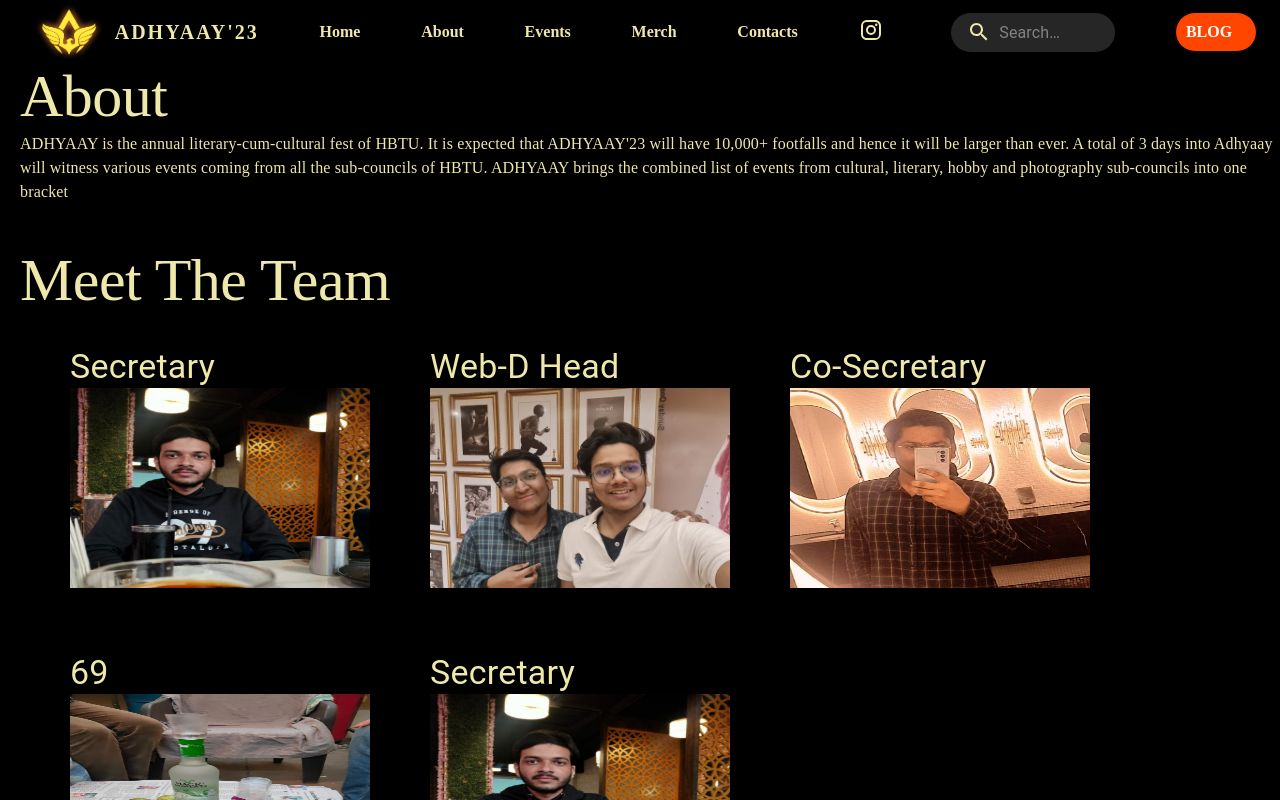
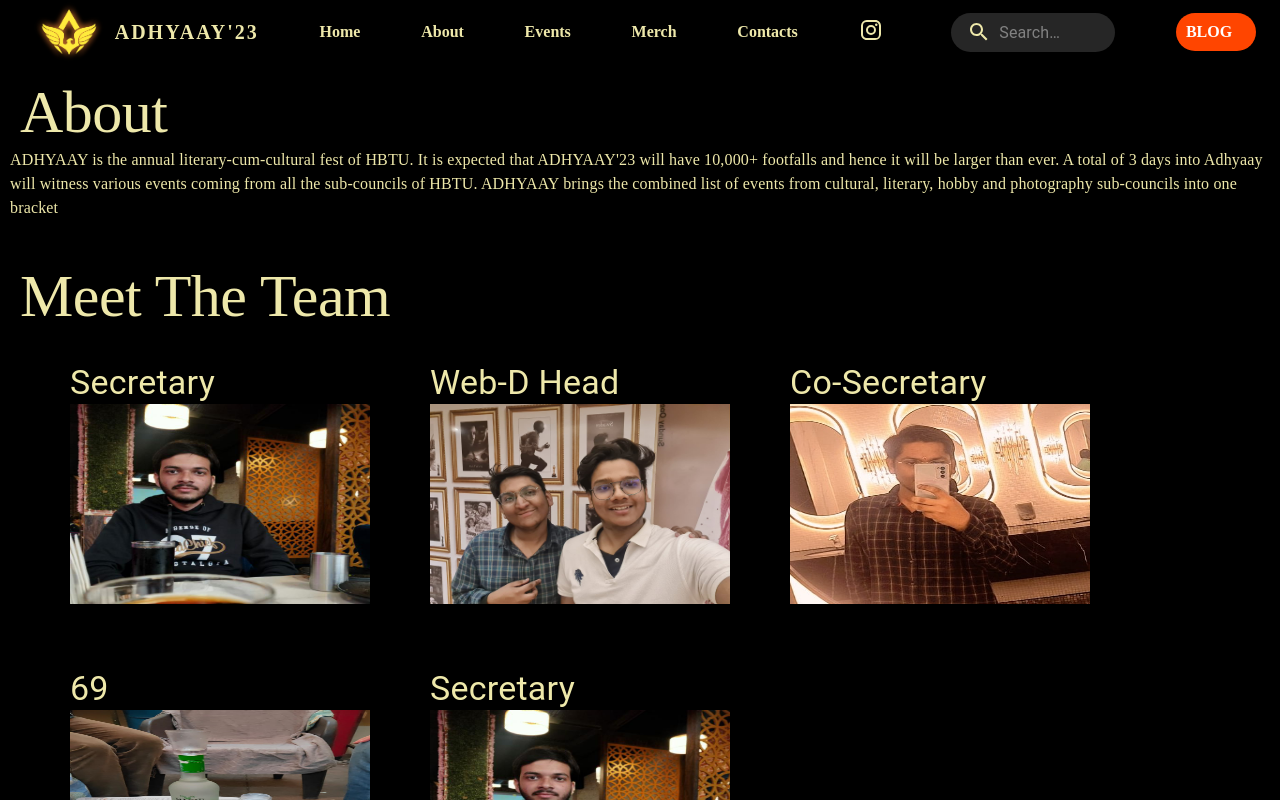
Before and after one commit to piyush0045/Adhyaay, a React (Create React App) app: page /about in a window 1280 px wide. Shown: the top 800 px of the page. Built offline with nearby package versions, Linux system fonts and the light colour scheme.

Commit message:
progress

```diff
--- a/src/components/About.js
+++ b/src/components/About.js
@@ -3,21 +3,21 @@ import Team from "../components/Carousel";
 
 const About = () => {
   return (
-    <div className="body">
+    <div className="body" >
       <Typography
         variant="h2"
         style={{
-          marginTop: "60px",
+          paddingTop: "12px",
           marginLeft: "20px",
-          color: "white",
           fontFamily: "serif",
-          color:"#eee8aa"
+          color:"#eee8aa",
+          backgroundColor: 'black'
         }}
       >
         About
       </Typography>
       <Typography
-        style={{ color: "white", fontFamily: "serif", marginLeft: "20px",color:"#eee8aa"}}
+        style={{ color: "white", fontFamily: "serif",color:"#eee8aa",paddingLeft: 10,paddingRight: 10}}
       >
         ADHYAAY is the annual literary-cum-cultural fest of HBTU. It is expected
         that ADHYAAY'23 will have 10,000+ footfalls and hence it will be larger
--- a/src/components/EventCard.js
+++ b/src/components/EventCard.js
@@ -3,7 +3,7 @@ import { Link} from 'react-router-dom'
 
 const EventCard = ({name,des,img}) => {
   return (
-    <Link style = {{textDecoration:"none", width: 300, height: 200, color: 'white', marginTop: 40,color:"#eee8aa",}} to={`/event/${name}`} state={{des: des}}>
+    <Link style = {{textDecoration:"none", width: 300, height: 200, color: 'white', marginTop: 40,color:"#eee8aa",}} to={`/event/${name}`} state={{des: des,name: name}}>
         <img src={img} style={{width: 200, height: 200}}/>
       <p>{name}</p>
     </Link>
--- a/src/components/EventDetail.js
+++ b/src/components/EventDetail.js
@@ -3,7 +3,7 @@ import { useLocation } from "react-router-dom";
 
 const EventDetail = () => {
   const route = useLocation();
-  const { des } = route.state;
+  const { des ,name} = route.state;
   // console.log("Description",des)
   return (
     <div
@@ -16,9 +16,11 @@ const EventDetail = () => {
        display: "flex",
         justifyContent: "center",
        alignItems: "center",
+       flexDirection: 'column'
       }}
     >
-      <p style = {{color:"#eee8aa",lineHeight:"40px",marginTop:"-60px",fontSize:"20px"}}>
+      <h1 style = {{color:"#eee8aa",position: 'absolute', top: 80}}>{name}</h1>
+      <p style = {{color:"#eee8aa",fontSize:"20px",paddingLeft: 20,paddingRight: 20}}>
    {des}</p>
     </div>
   );
--- a/src/components/Navbar.js
+++ b/src/components/Navbar.js
@@ -131,7 +131,7 @@ const Navbar = () => {
   return (
     <>
       {matches && (
-        <AppBar style={{ backgroundColor: "black", minHeight: 53 }}>
+        <AppBar style={{ backgroundColor: "black", minHeight: 53 ,position: 'sticky'}}>
           <StyledToolbar>
             <img src = {logo} alt = "logo" style = {{width:"70px",marginLeft:"10px"}}/>
             <p style = {{fontWeight:"bold",fontSize:"20px",marginLeft:"-50px",letterSpacing:"2px ",color:"#eee8aa"}}>ADHYAAY'23</p>
@@ -174,6 +174,7 @@ const Navbar = () => {
       {!matches && (
         <AppBar  sx = {{backgroundColor:"black"}}>
           <MenuIcon onClick={handleDrawer} />
+          <img src={logo} width={30} style={{position: 'absolute', top: 0, left: 30}}/>
           {openDrawer && (
             <div>
               <List>
```
